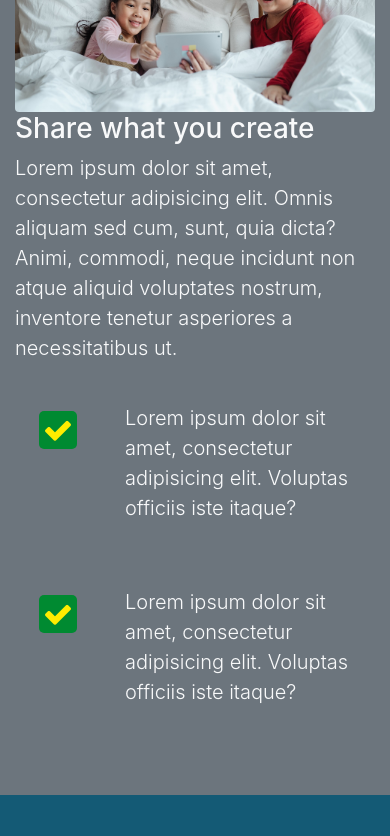
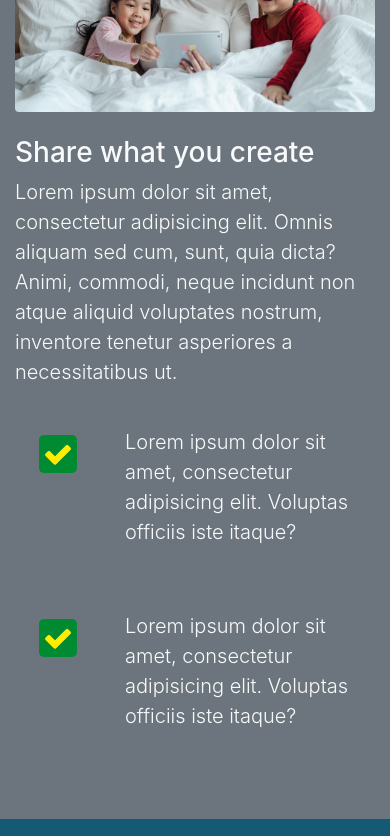
Before and after one commit to Mdmonirislam/fronttab, a plain HTML site: page index.html in a window 390 px wide. Shown: the part 4050-4886 px from the top of the page. Drawn offline with Linux system fonts and the light colour scheme.

Commit message:
update this file

```diff
--- a/index.html
+++ b/index.html
@@ -203,7 +203,7 @@
         <div class="col-lg-6 col-md-12">
           <img src="img/4473795.jpg" alt="Share" class="img-fluid rounded mt-2">
         </div>
-        <div class="col-lg-6 col-md-12">
+        <div class="col-lg-6 col-md-12 mt-4 mt-md-0">
           <h3>Share what you create</h3>
           <p class="lead">Lorem ipsum dolor sit amet, consectetur adipisicing elit. Omnis aliquam sed cum, sunt, quia dicta? Animi, commodi, neque incidunt non atque aliquid voluptates nostrum, inventore tenetur asperiores a necessitatibus ut.</p>
           <div class="d-flex flex-row">
```
